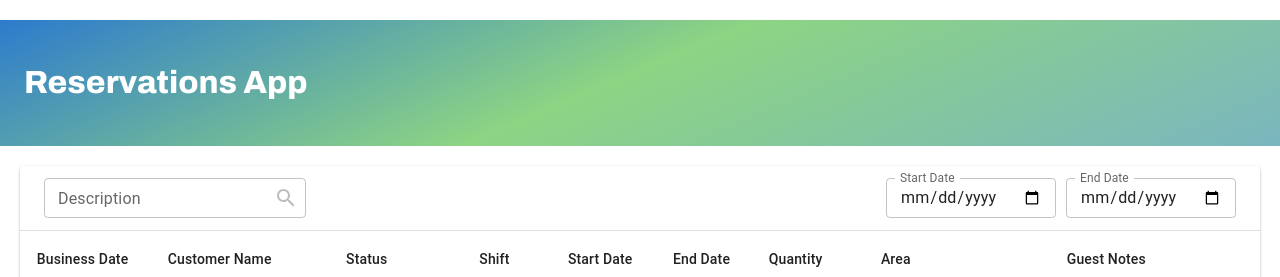
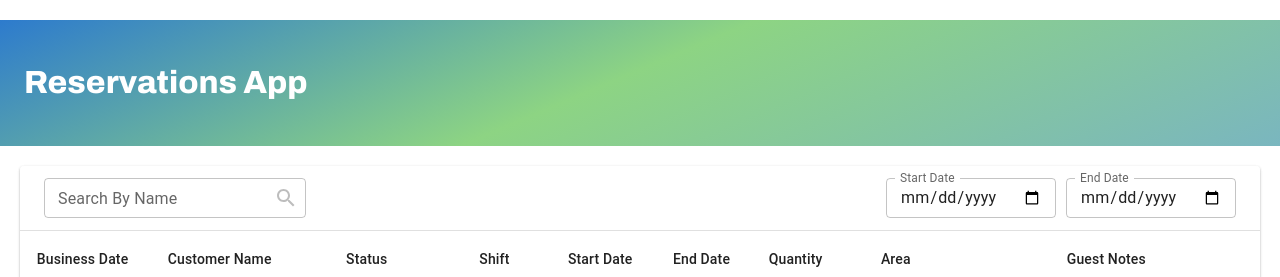
Before and after one commit to m-ata/restaurant-task, a React app: page / in a window 1280 px wide. Shown: the top 277 px of the page. Built offline with nearby package versions, Linux system fonts and the light colour scheme.

Commit message:
feat: Search by name filter

```diff
--- a/src/components/SearchStaysDescription/SearchStaysDescription.jsx
+++ b/src/components/TextSearchInput/TextSearchInput.jsx
@@ -3,26 +3,20 @@ import { Cancel, Search } from "@mui/icons-material";
 import { IconButton, InputAdornment, TextField } from "@mui/material";
 import React from "react";
 
-export const SearchStaysDescription = ({
-  setDescriptionFilter,
-  descriptionFilter,
-}) => {
-
+export const TextSearchInput = ({ setTextFilter, textFilter, label }) => {
   return (
-    <div className="search-description-section">
+    <div className="search-text-section">
       <TextField
-        value={descriptionFilter}
+        value={textFilter}
         type="text"
         size="small"
-        onChange={e => setDescriptionFilter(e.target.value)}
-        label="Description"
+        onChange={e => setTextFilter(e.target.value)}
+        label={label}
         InputProps={{
           endAdornment: (
             <InputAdornment position="end">
-              {descriptionFilter ? (
-                <IconButton
-                  disableRipple
-                  onClick={() => setDescriptionFilter("")}>
+              {textFilter ? (
+                <IconButton disableRipple onClick={() => setTextFilter("")}>
                   <Cancel />
                 </IconButton>
               ) : (
--- a/src/components/SearchStaysDescription/styles.scss
+++ b/src/components/TextSearchInput/styles.scss
@@ -1,4 +1,4 @@
-.search-description-section {
+.search-text-section {
   & > div > div {
     padding-right: 0;
     & input {
--- a/src/pages/ReservationsList/ReservationsList.jsx
+++ b/src/pages/ReservationsList/ReservationsList.jsx
@@ -19,7 +19,7 @@ import {
 import { ReservationDataRow } from "./ReservationDataRow";
 import { useLocation } from "react-router-dom";
 import { mockData } from "../../mock-data";
-import { SearchStaysDescription } from "../../components/SearchStaysDescription/SearchStaysDescription";
+import { TextSearchInput } from "../../components/TextSearchInput/TextSearchInput";
 import { getPageCount } from "../../utils/utils";
 import { DateRangePicker } from "../../components/DateRangePicker/DateRangePicker";
 
@@ -33,7 +33,7 @@ const ReservationsList = () => {
   const itemsPerPageOptions = [10, 15, 20, 25];
   const [itemsPerPage, setItemsPerPage] = useState(itemsPerPageOptions[0]);
   const [dateRangeFilter, setDateRangeFilter] = useState(defaultDateRange);
-  const [descriptionFilter, setDescriptionFilter] = useState("");
+  const [nameFilter, setNameFilter] = useState("");
   const { pathname } = useLocation();
 
   const filterByDate = reservationsData => {
@@ -59,12 +59,12 @@ const ReservationsList = () => {
     return reservationsData;
   };
 
-  const filterByDescription = reservationsData => {
-    if (descriptionFilter) {
+  const filterByName = reservationsData => {
+    if (nameFilter) {
       return reservationsData.filter(
         data =>
-          data.stayDescription.includes(descriptionFilter.trim()) ||
-          data.code?.includes?.(descriptionFilter.trim()),
+          data.customer?.firstName?.toLowerCase?.().includes(nameFilter.toLowerCase().trim()) ||
+          data.customer?.lastName?.toLowerCase?.().includes(nameFilter.toLowerCase().trim()),
       );
     }
     return reservationsData;
@@ -72,10 +72,10 @@ const ReservationsList = () => {
 
   useEffect(() => {
     setDateRangeFilter(defaultDateRange);
-    setDescriptionFilter("");
+    setNameFilter("");
   }, [pathname]);
 
-  const filteredReservations = filterByDescription(filterByDate(mockData));
+  const filteredReservations = filterByName(filterByDate(mockData));
 
   const renderTable = () => (
     <Table stickyHeader size="large">
@@ -113,9 +113,10 @@ const ReservationsList = () => {
             className="reservations-table__container"
             component={Paper}>
             <Toolbar className="reservations-table__toolbar">
-              <SearchStaysDescription
-                setDescriptionFilter={setDescriptionFilter}
-                descriptionFilter={descriptionFilter}
+              <TextSearchInput
+                setTextFilter={setNameFilter}
+                textFilter={nameFilter}
+                label="Search By Name"
               />
               <DateRangePicker
                 setDateRangeFilter={setDateRangeFilter}
--- a/src/styles/main.scss
+++ b/src/styles/main.scss
@@ -6,5 +6,5 @@
 @import "../components/Loader/styles.scss";
 @import "../pages/ReservationsList/styles.scss";
 @import "../layout/styles.scss";
-@import "../components/SearchStaysDescription/styles.scss";
+@import "../components/TextSearchInput/styles.scss";
 @import "../components/DateRangePicker/styles.scss";
```
